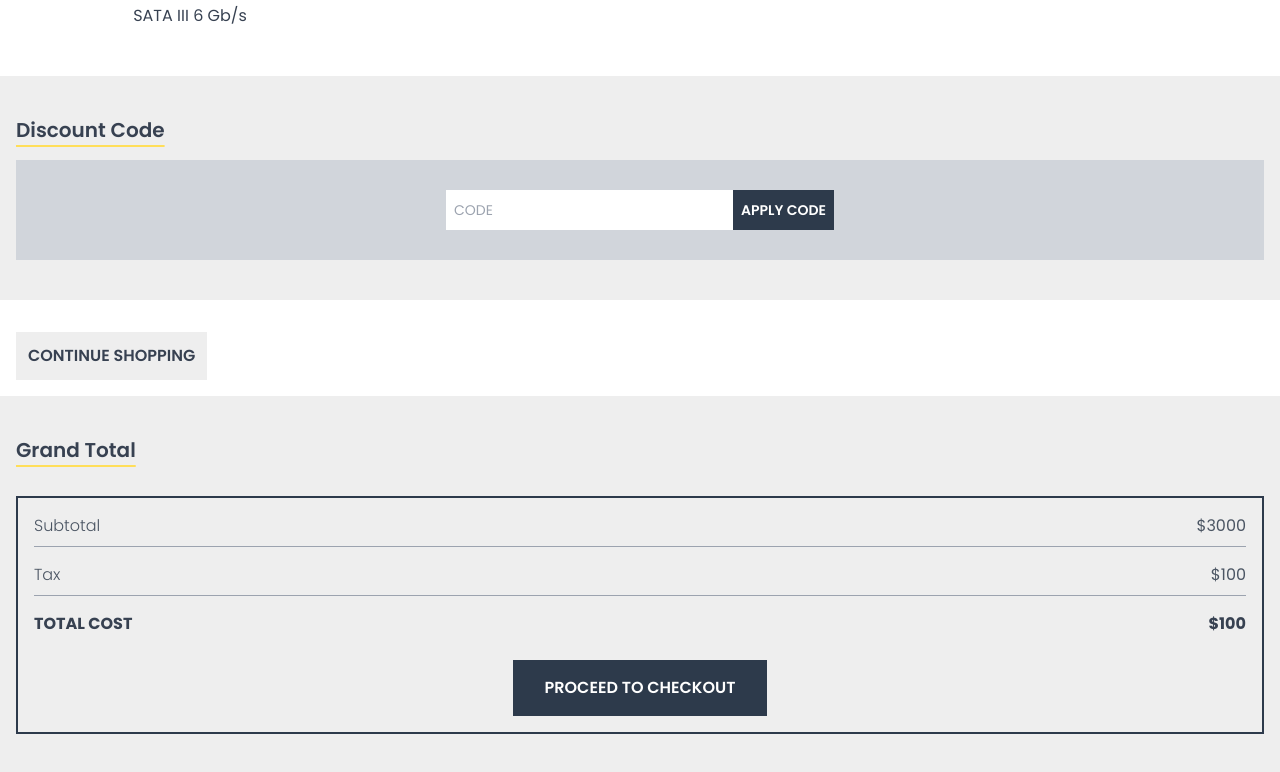
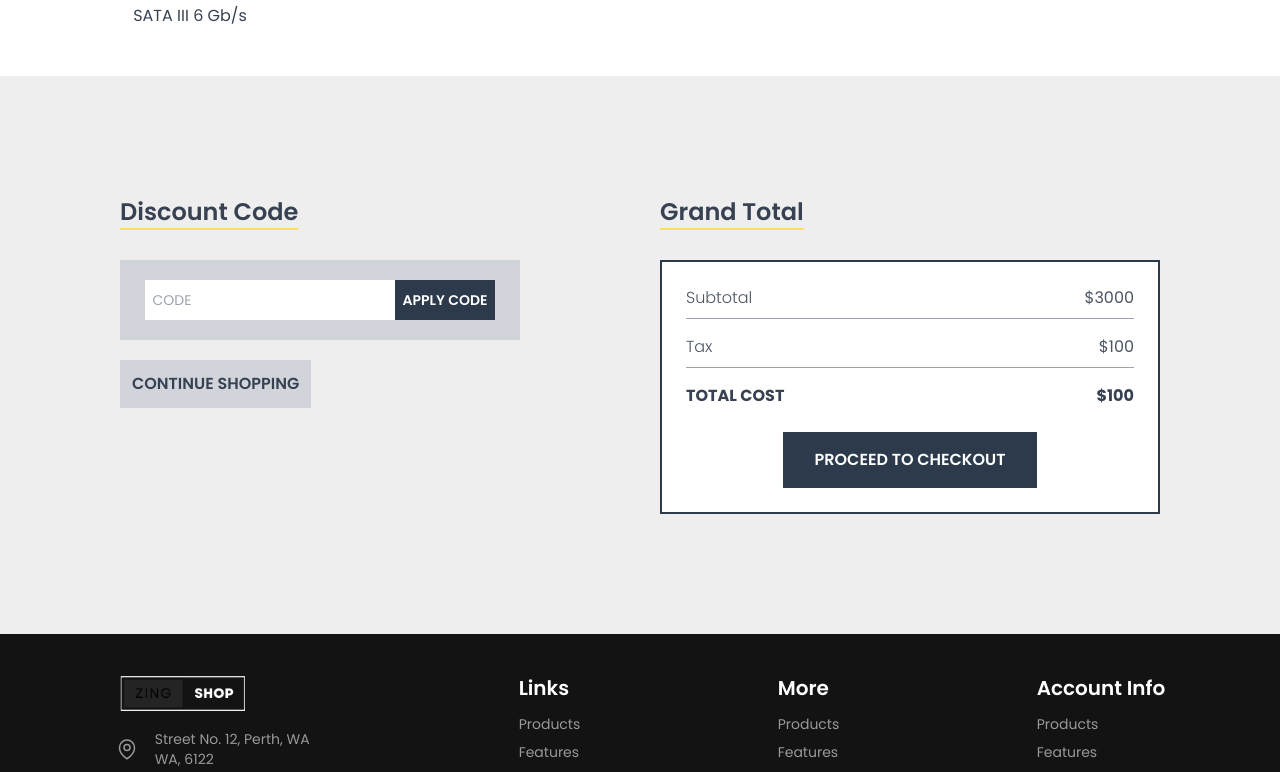
Before and after one commit to MingmaTenzing/zingshop, a Next.js app: page /cart in a window 1280 px wide. Shown: the part 818-1590 px from the top of the page. Built offline with nearby package versions, Linux system fonts and the light colour scheme.

Commit message:
cart checkout complete

```diff
--- a/src/pages/cart.tsx
+++ b/src/pages/cart.tsx
@@ -20,6 +20,7 @@ import {
   decreaseitemfromCart,
   removeitemfromCart,
 } from "../../slices/cartSlice";
+import Footer from "../../components/Footer";
 
 type Props = {};
 function Cart({}: Props) {
@@ -127,17 +128,18 @@ function Cart({}: Props) {
         </div>
       </div>
 
+      <div className="md:flex md:space-x-10 bg-[#eeeeee] md:justify-center lg:py-20 mt-10   ">
         {/** discount CODE */}
 
-      <div className="mt-10">
-        <div className="bg-[#eeeeee] py-10 p-4">
-          <h2 className=" font-semibold text-xl text-gray-700  underline underline-offset-8 decoration-zingyellow ">
+        <div className="mt-10 md:mt-0 lg:w-[500px]">
+          <div className=" py-10 p-4">
+            <h2 className=" font-semibold text-xl md:text-2xl text-gray-700  underline underline-offset-8 decoration-zingyellow ">
               Discount Code
             </h2>
 
-          <div className=" bg-gray-300  h-[100px] flex justify-center items-center p-2 mt-4">
+            <div className=" bg-gray-300  h-[100px] lg:h-[80px] md:w-[300px] lg:w-[400px] flex justify-center items-center p-2 mt-8">
               <input
-              className="text-sm h-10 p-2 outline-none uppercase"
+                className="text-sm h-10 p-2 outline-none uppercase lg:w-[250px]"
                 type="text"
                 placeholder="Code"
               ></input>
@@ -145,52 +147,49 @@ function Cart({}: Props) {
                 Apply Code
               </button>
             </div>
-        </div>
-
-        <div className="mt-4 p-4">
-          <button className="uppercase  font-semibold p-3 text-gray-700 bg-[#eeeeee]">
+            <div className=" mt-5 ">
+            <button className="uppercase  font-semibold p-3 text-gray-700 bg-gray-300">
               Continue Shopping
             </button>
           </div>
           </div>
 
-{/** GRAND TOTAL */}
-      <div className=" p-4  bg-[#eeeeee] py-10">
-
-        <h2 className="font-semibold text-xl text-gray-700  underline underline-offset-8 decoration-zingyellow ">Grand Total</h2>
-        <div className="  border-2 border-[#2d3a4b]  mt-8 p-4">
-
-          <div className="space-y-4">
-
-
-          <div className="flex justify-between pb-2  border-b-[0.5px] text-gray-600 border-gray-400">
-          <h3  className="font-light">Subtotal</h3>
-          <p>$3000</p>
 
         </div>
 
+        {/** GRAND TOTAL */}
+        <div className=" p-4   py-10">
+          <h2 className=" md:text-2xl font-semibold text-xl text-gray-700  underline underline-offset-8 decoration-zingyellow ">
+            Grand Total
+          </h2>
+          <div className=" bg-[#FFFFFF] border-2 border-[#2d3a4b] lg:w-[500px] mt-8 p-4 lg:p-6">
+            <div className="space-y-4">
               <div className="flex justify-between pb-2  border-b-[0.5px] text-gray-600 border-gray-400">
-          <h3  className="font-light">Tax</h3>
+                <h3 className="font-light">Subtotal</h3>
+                <p>$3000</p>
+              </div>
+
+              <div className="flex justify-between pb-2  border-b-[0.5px] text-gray-600 border-gray-400">
+                <h3 className="font-light">Tax</h3>
                 <p>$100</p>
-
               </div>
               <div className="flex justify-between pb-2  ">
-          <h3  className="font-bold text-gray-700 uppercase">Total Cost</h3>
-          <p  className="font-bold text-gray-700 uppercase">$100</p>
-
+                <h3 className="font-bold text-gray-700 uppercase">
+                  Total Cost
+                </h3>
+                <p className="font-bold text-gray-700 uppercase">$100</p>
               </div>
             </div>
             <div className="flex justify-center mt-4">
-
-          <button className="uppercase bg-[#2d3a4b] text-white p-4 font-semibold px-8">proceed to checkout</button>
-
+              <button className="uppercase bg-[#2d3a4b] text-white p-4 font-semibold px-8">
+                proceed to checkout
+              </button>
+            </div>
+          </div>
+        </div>
       </div>
 
-
-        </div>
-
-
-      </div>
+      <Footer/>
     </main>
   );
 }
```
Lines whose indentation alone changed are shown as unchanged.
